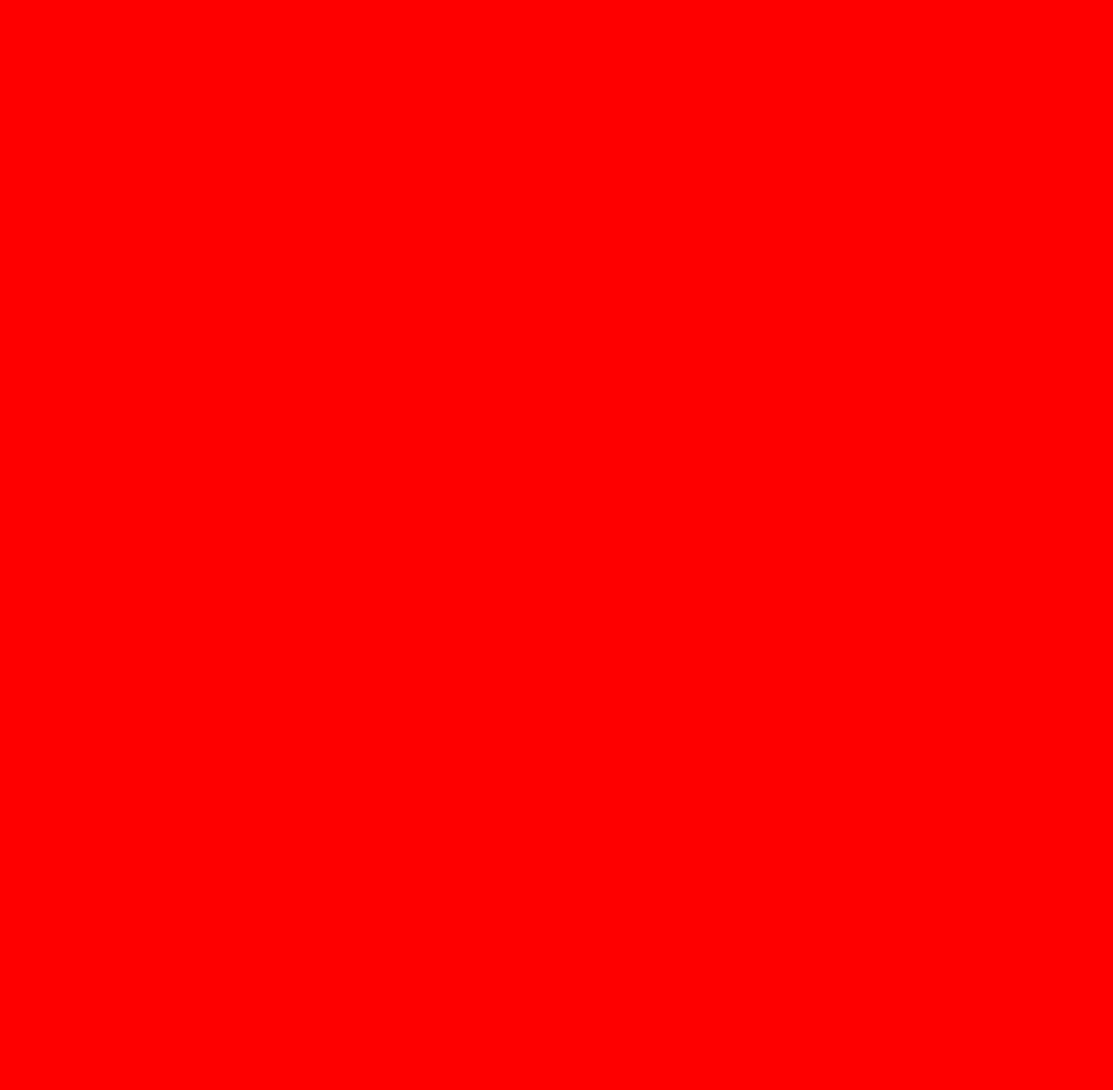
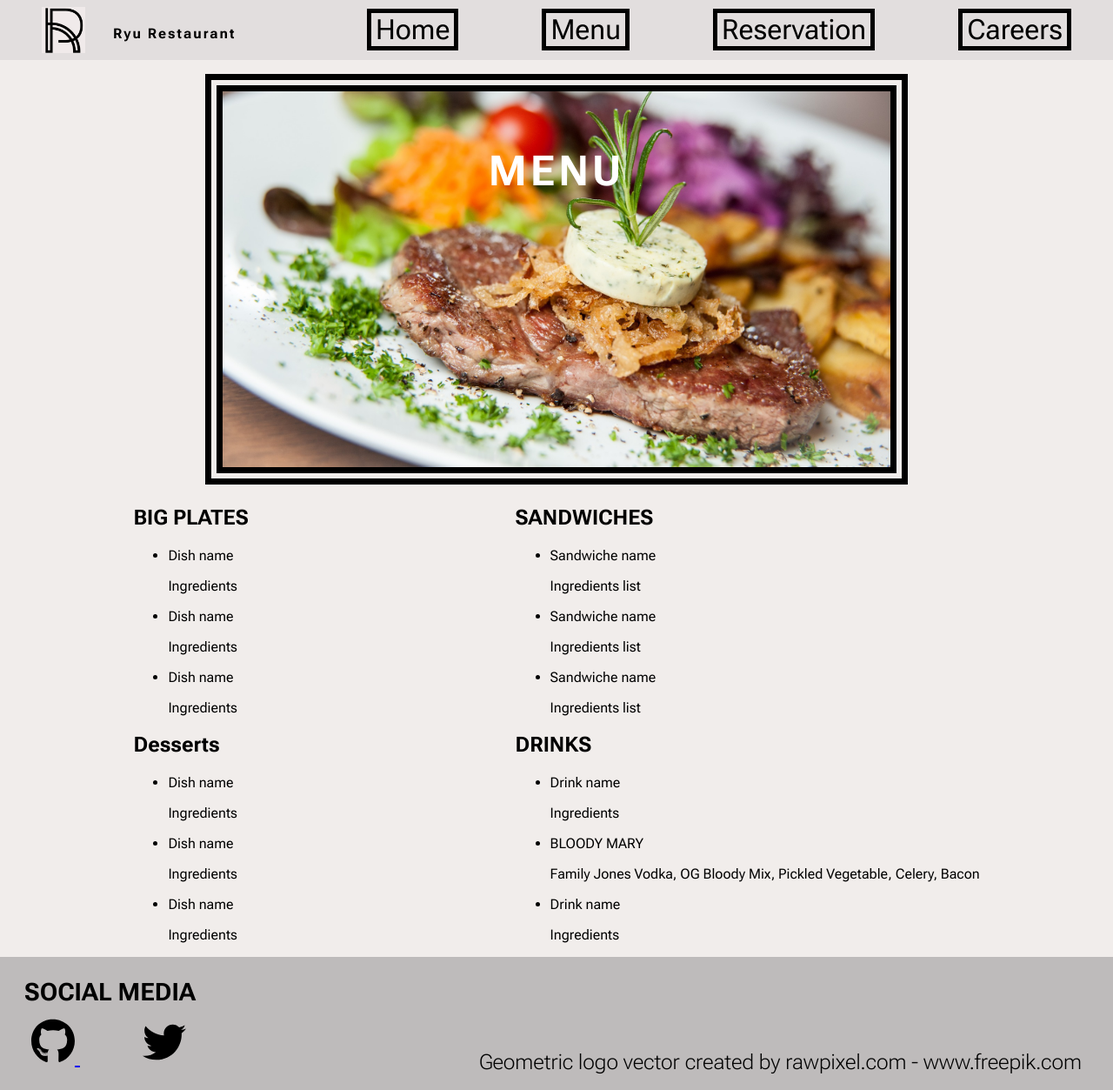
Before and after one commit to robotryu/aao-capstone-project, a plain HTML site: page menu.html in a window 1280 px wide. Shown: the whole page at 87% size. Before the commit the page ends 800 px from the top, so only its background shows below. Drawn offline with Linux system fonts and the light colour scheme.

Commit message:
Finish menu.html

```diff
--- a/main.css
+++ b/main.css
@@ -35,7 +35,6 @@ header p {
   letter-spacing: 2px;
 }
 
-/* Section */
 .our-story {
   position: relative;
   text-align: center;
@@ -58,6 +57,8 @@ header p {
   left: 50%;
   transform: translate(-50%, -50%);
 }
+
+/* Section */
 
 .our-story-paragraph {
   width: 80%;
--- a/menu.css
+++ b/menu.css
@@ -1,3 +1,97 @@
-* {
-  background-color: red;
+/* HEADER */
+
+body {
+  margin: 0;
+  font-family: 'Roboto Flex', sans-serif;
+  background-color: #F1EDEB;
 }
+
+header {
+  display: flex;
+  justify-content: end;
+  background-color: #e2dede;
+}
+
+header img {
+  margin: 0.5em 1em 0.5em 3em;
+  width: 50px;
+  height: auto;
+}
+
+header a {
+  text-decoration: none;
+  color: black;
+  font-size: 2em;
+  margin: 0 1.5em;
+  align-self: center;
+  border: 5px solid black;
+  padding: 0 5px;
+}
+
+header p {
+  margin: 1.8em auto 0 1em;
+  height: auto;
+  font-weight: 700;
+  letter-spacing: 2px;
+}
+
+.our-story {
+  position: relative;
+  text-align: center;
+  color: rgb(255, 255, 255);
+  margin-top: 1em;
+}
+
+.our-story img {
+  border: 20px solid black;
+  border-style: double;
+  width: 60%;
+  height: auto;
+}
+
+.centered {
+  font-size: 3em;
+  letter-spacing: 4px;
+  position: absolute;
+  top: 15%;
+  left: 50%;
+  transform: translate(-50%, -50%);
+}
+
+/* menu Section */
+
+.menu-section {
+  display: flex;
+  justify-content: space-around;
+}
+
+
+/* Footer */
+
+footer {
+  background-color: #bebbbb;
+  font-weight: 600;
+  font-size: 1.5em;
+  padding-top: 1em;
+  padding-bottom: 1em;
+}
+
+footer h3 {
+  margin: 0 auto 0.5em 1em;
+}
+
+footer img {
+  width: 50px;
+}
+
+footer a {
+  margin: 1.5em;
+}
+
+footer :nth-child(4) {
+  position: absolute;
+  right: 0;
+  color: black;
+  text-decoration: none;
+  font-weight: 200;
+}
--- a/menu.html
+++ b/menu.html
@@ -4,10 +4,117 @@
   <meta charset="UTF-8">
   <meta http-equiv="X-UA-Compatible" content="IE=edge">
   <meta name="viewport" content="width=device-width, initial-scale=1.0">
+  <link rel="shortcut icon" type="image/x-icon" href="images/ryu-logo.jpg" />
   <title>Ryu Restaurant Menu</title>
   <link rel="stylesheet" href="menu.css">
-</head>
+  <link rel="preconnect" href="https://fonts.googleapis.com">
+  <link rel="preconnect" href="https://fonts.gstatic.com" crossorigin>
+  <link href="https://fonts.googleapis.com/css2?family=Roboto+Flex:opsz,wght@8..144,100;8..144,200;8..144,300;8..144,400;8..144,500;8..144,600;8..144,700;8..144,800;8..144,900;8..144,1000&display=swap" rel="stylesheet">
+  </head>
 <body>
+  <header id="header">
+    <img src="images/ryu-logo.jpg">
+    <p>Ryu Restaurant</p>
+    <a href="index.html">Home</a>
+    <a href="menu.html">Menu</a>
+    <a href="reservation.html">Reservation</a>
+    <a href="careers.html">Careers</a>
+  </header>
 
+  <section>
+    <div class="our-story">
+      <img src="images/meal.jpg">
+      <h1 class="centered">MENU</h1>
+    </div>
+
+    <div class="menu-section">
+      <div class="left-container">
+        <div>
+          <h2>BIG PLATES</h2>
+          <ul>
+            <li>
+              <p>Dish name</p>
+              <p>Ingredients</p>
+            </li>
+            <li>
+              <p>Dish name</p>
+              <p>Ingredients</p>
+            </li>
+            <li>
+              <p>Dish name</p>
+              <p>Ingredients</p>
+            </li>
+          </ul>
+        </div>
+
+        <div>
+          <h2>Desserts</h2>
+          <ul>
+            <li>
+              <p>Dish name</p>
+              <p>Ingredients</p>
+            </li>
+            <li>
+              <p>Dish name</p>
+              <p>Ingredients</p>
+            </li>
+            <li>
+              <p>Dish name</p>
+              <p>Ingredients</p>
+            </li>
+          </ul>
+        </div>
+      </div>
+
+      <div class="right-container">
+        <div>
+          <h2>SANDWICHES</h2>
+          <ul>
+            <li>
+              <p>Sandwiche name</p>
+              <p>Ingredients list</p>
+            </li>
+            <li>
+              <p>Sandwiche name</p>
+              <p>Ingredients list</p>
+            </li>
+            <li>
+              <p>Sandwiche name</p>
+              <p>Ingredients list</p>
+            </li>
+          </ul>
+        </div>
+
+        <div>
+          <h2>DRINKS</h2>
+          <ul>
+            <li>
+              <p>Drink name</p>
+              <p>Ingredients</p>
+            </li>
+            <li>
+              <p>BLOODY MARY</p>
+              <p>Family Jones Vodka, OG Bloody Mix, Pickled Vegetable, Celery, Bacon</p>
+            </li>
+            <li>
+              <p>Drink name</p>
+              <p>Ingredients</p>
+            </li>
+          </ul>
+        </div>
+      </div>
+    </div>
+
+  </section>
+
+  <footer>
+    <h3>SOCIAL MEDIA</h3>
+
+    <a href="https://github.com/robotryu" target="_blank"><img src="images/github-brands.svg"></i>
+
+    <a href="https://twitter.com/Robotryu" target="_blank"><img src="images/twitter-brands.svg""></a>
+
+    <a href="https://www.freepik.com/vectors/geometric-logo">Geometric logo vector created by rawpixel.com - www.freepik.com</a>
+  </footer>
 </body>
 </html>
```
